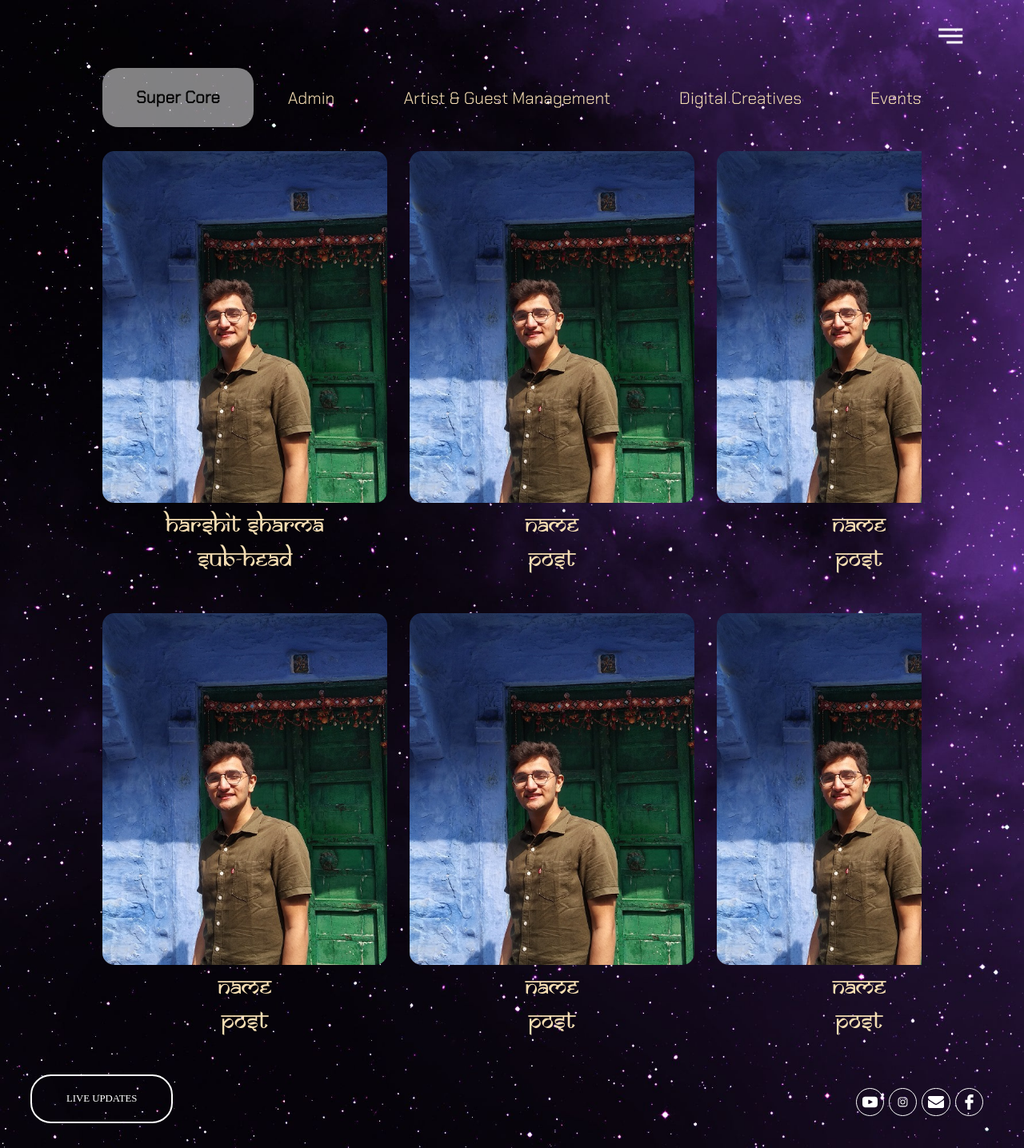
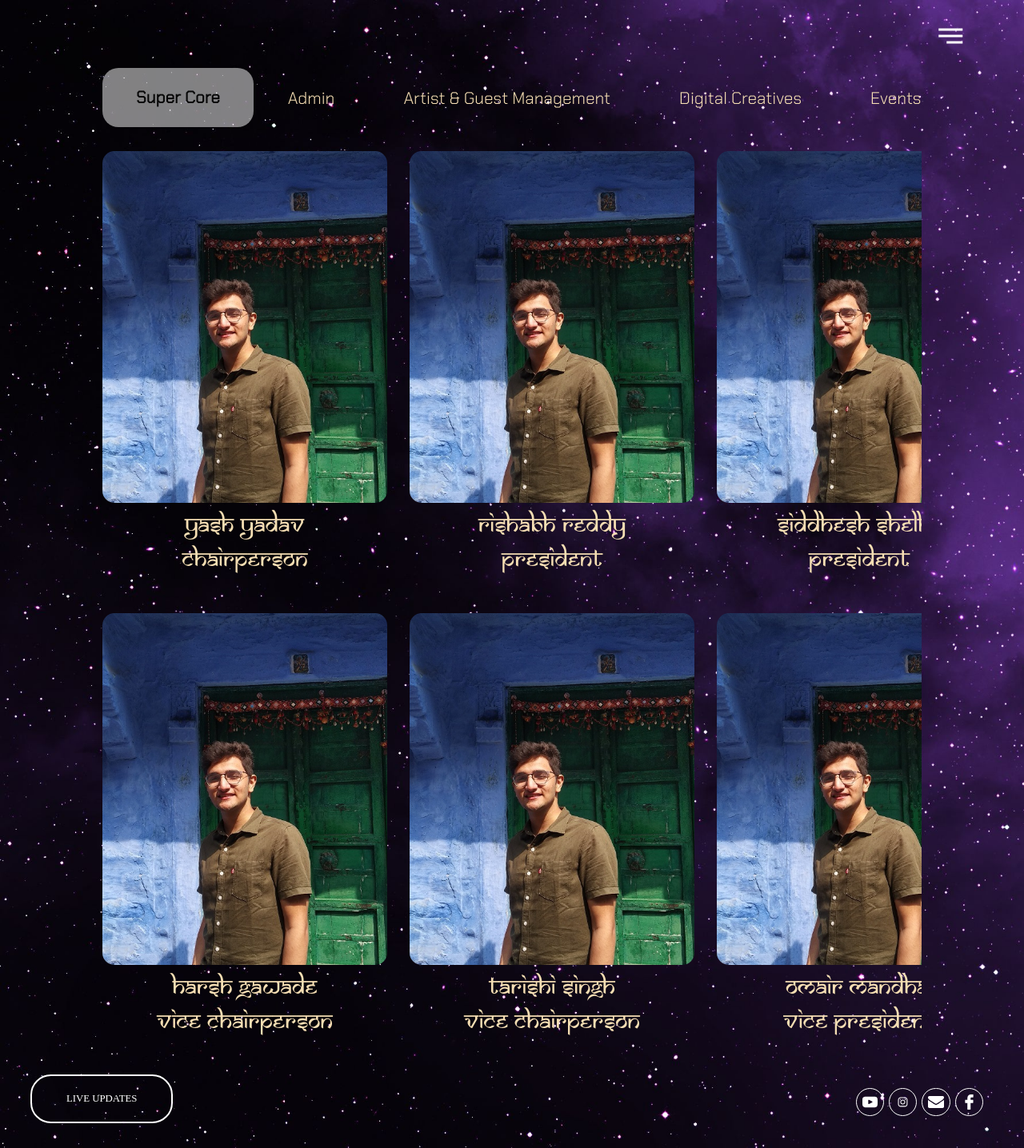
Before and after one commit to harshu729/taqneeq13, a Django app: page /core/ in a window 1280 px wide. Shown: the whole page at 80% size. Run offline with Django 3.2, Linux system fonts and the light colour scheme; data comes from the database, SQL or seed files in the repository; both versions use the stored data as it was after the commit.

Commit message:
gif fixed almost

```diff
--- a/core/models.py
+++ b/core/models.py
@@ -9,7 +9,7 @@ class Member(models.Model):
     deptName = models.CharField(max_length=200, blank=True)
     desc = models.TextField(max_length=400, blank=True)
     posnum = models.CharField(max_length=10, blank=True)
-    gifurl = models.URLField(max_length=1000, blank=True)
+    gifurl = models.URLField(max_length=100000000000000000000000000000000, blank=True)
 
     def __str__(self):
         return self.name + f' ({self.deptName})'
--- a/core/templates/core/core.html
+++ b/core/templates/core/core.html
@@ -124,7 +124,7 @@
 
     <div class="coresegment">
         <div class="ui top attached tabular menu" id="coreTab">
-            <a class="item active" data-tab="SC">Super Core</a>
+            <a class="item active" data-tab="Supercore">Super Core</a>
             <a class="item" data-tab="Admin">Admin</a>
             <a class="item" data-tab="AGM">Artist & Guest Management</a>
             <a class="item" data-tab="DC">Digital Creatives</a>
@@ -139,104 +139,8 @@
             <a class="item" data-tab="TS">Tech Support</a>
         </div>
 
-        <div class="ui bottom attached tab segment active" data-tab="SC">
-            <div class="core-grid" id="SC">
-                <div class="core-item animated2s fadeIn">
-                    <div class="coreBlock">
-                        <div class="coreImage">
-                            <div class="coreImg">
-                                <img src="{% static 'img/core/CoreName.jpg' %}">
-                            </div>
-                            <div class="coreGif" style="display:none;">
-                                <img src="{% static 'img/core/coreNameGif.gif' %}">
-                            </div>
-                        </div>
-                        <div class="coreInfo">
-                            <div class="coreName">Harshit Sharma</div>
-                            <div class="corePost">Sub-Head</div>
-                        </div>
-                    </div>
-                </div>
-                <div class="core-item animated2s fadeIn">
-                    <div class="coreBlock">
-                        <div class="coreImage">
-                            <div class="coreImg">
-                                <img src="{% static 'img/core/CoreName.jpg' %}">
-                            </div>
-                            <div class="coreGif" style="display:none;">
-                                <img src="{% static 'img/core/coreNameGif.gif' %}">
-                            </div>
-                        </div>
-                        <div class="coreInfo">
-                            <div class="coreName">Name</div>
-                            <div class="corePost">Post</div>
-                        </div>
-                    </div>
-                </div>
-                <div class="core-item animated2s fadeIn">
-                    <div class="coreBlock">
-                        <div class="coreImage">
-                            <div class="coreImg">
-                                <img src="{% static 'img/core/CoreName.jpg' %}">
-                            </div>
-                            <div class="coreGif" style="display:none;">
-                                <img src="{% static 'img/core/coreNameGif.gif' %}">
-                            </div>
-                        </div>
-                        <div class="coreInfo">
-                            <div class="coreName">Name</div>
-                            <div class="corePost">Post</div>
-                        </div>
-                    </div>
-                </div>
-                <div class="core-item animated2s fadeIn">
-                    <div class="coreBlock">
-                        <div class="coreImage">
-                            <div class="coreImg">
-                                <img src="{% static 'img/core/CoreName.jpg' %}">
-                            </div>
-                            <div class="coreGif" style="display:none;">
-                                <img src="{% static 'img/core/coreNameGif.gif' %}">
-                            </div>
-                        </div>
-                        <div class="coreInfo">
-                            <div class="coreName">Name</div>
-                            <div class="corePost">Post</div>
-                        </div>
-                    </div>
-                </div>
-                <div class="core-item animated2s fadeIn">
-                    <div class="coreBlock">
-                        <div class="coreImage">
-                            <div class="coreImg">
-                                <img src="{% static 'img/core/CoreName.jpg' %}">
-                            </div>
-                            <div class="coreGif" style="display:none;">
-                                <img src="{% static 'img/core/coreNameGif.gif' %}">
-                            </div>
-                        </div>
-                        <div class="coreInfo">
-                            <div class="coreName">Name</div>
-                            <div class="corePost">Post</div>
-                        </div>
-                    </div>
-                </div>
-                <div class="core-item animated2s fadeIn">
-                    <div class="coreBlock">
-                        <div class="coreImage">
-                            <div class="coreImg">
-                                <img src="{% static 'img/core/CoreName.jpg' %}">
-                            </div>
-                            <div class="coreGif" style="display:none;">
-                                <img src="{% static 'img/core/coreNameGif.gif' %}">
-                            </div>
-                        </div>
-                        <div class="coreInfo">
-                            <div class="coreName">Name</div>
-                            <div class="corePost">Post</div>
-                        </div>
-                    </div>
-                </div>
+        <div class="ui bottom attached tab segment active" data-tab="Supercore">
+            <div class="core-grid" id="Supercore">
             </div>
         </div>
 
@@ -346,7 +250,7 @@
     function getcore() {
 
         allDept = {
-            "SC": "Super Core",
+            "Supercore": "Super Core",
             "Admin": "Admin",
             "AGM": "Artist & Guest Managament",
             "DC": "Digital Creatives",
@@ -391,7 +295,7 @@
                     coreGif.style.display = "none";
 
                     var image2 = document.createElement('img');
-                    image2.setAttribute('src', "{% static 'img/core/coreNameGif.gif' %}");
+                    image2.setAttribute('src', ""+items[i].fields.gifurl);
                     coreGif.appendChild(image2);
 
                     coreImage.appendChild(coreImg);
--- a/core/views.py
+++ b/core/views.py
@@ -8,7 +8,7 @@ app_name = "core"
 # Create your views here.
 
 def jsonitems(request):
-    coreinfo = serializers.serialize("json",Member.objects.all().filter().order_by('posnum','name'))
+    coreinfo = serializers.serialize("json",Member.objects.all().filter().order_by('posnum','position','name'))
     coreinfo = json.loads(coreinfo)
     return JsonResponse(coreinfo,safe=False)
 
```
Also changed, not shown: core/migrations/0004_auto_20210222_2041.py (added), db.sqlite3.
